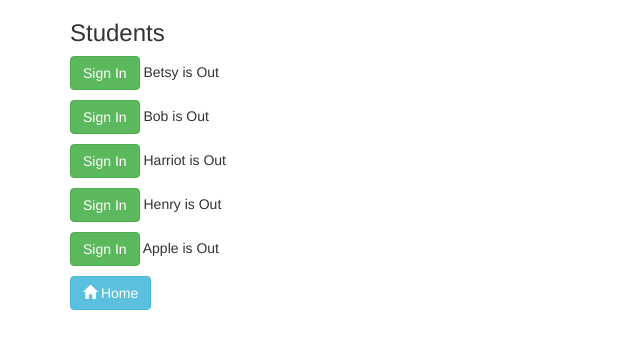
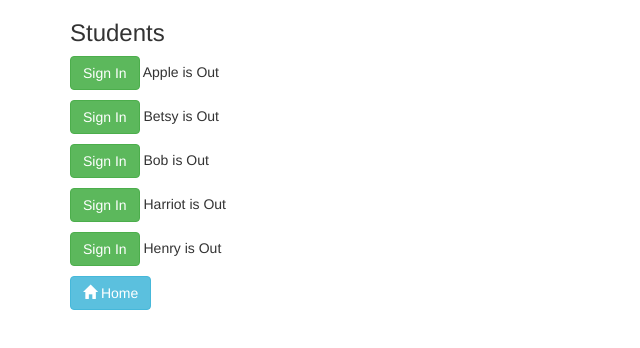
Before and after one commit to r-hills/attendance, a plain HTML site: page index.html at #!/students in a window 1280 px wide. Shown: the full height of the page, 0-640 px from the left. Drawn offline with nearby package versions, Linux system fonts and the light colour scheme.

Commit message:
Add filters to Students page for displaying student names and loggin values.

```diff
--- a/partials/students.html
+++ b/partials/students.html
@@ -2,7 +2,7 @@
 
 <div class="row">
 	<div class="col-sm-5">
-		<div ng-model="updateLogin" ng-repeat="item in students">
+		<div ng-model="updateLogin" ng-repeat="item in students | orderBy:'name' | orderBy:'loggedIn'">
 			<p>
 				<!-- Display SignIn button if logged out -->
 				<a ng-click="updateLoginStatus(item)" class="btn btn-small btn-success" ng-hide="item.loggedIn"> Sign In </a>
```
